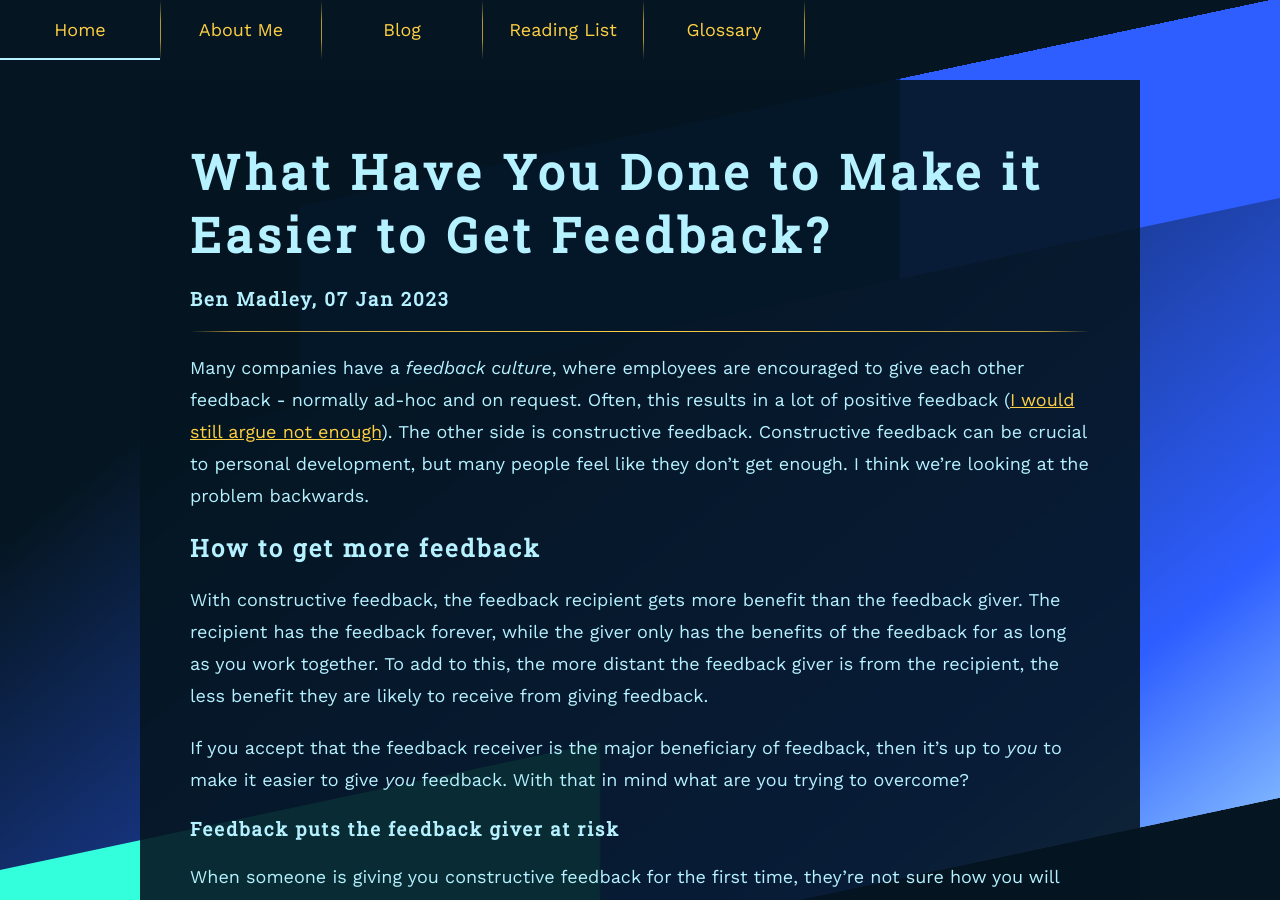
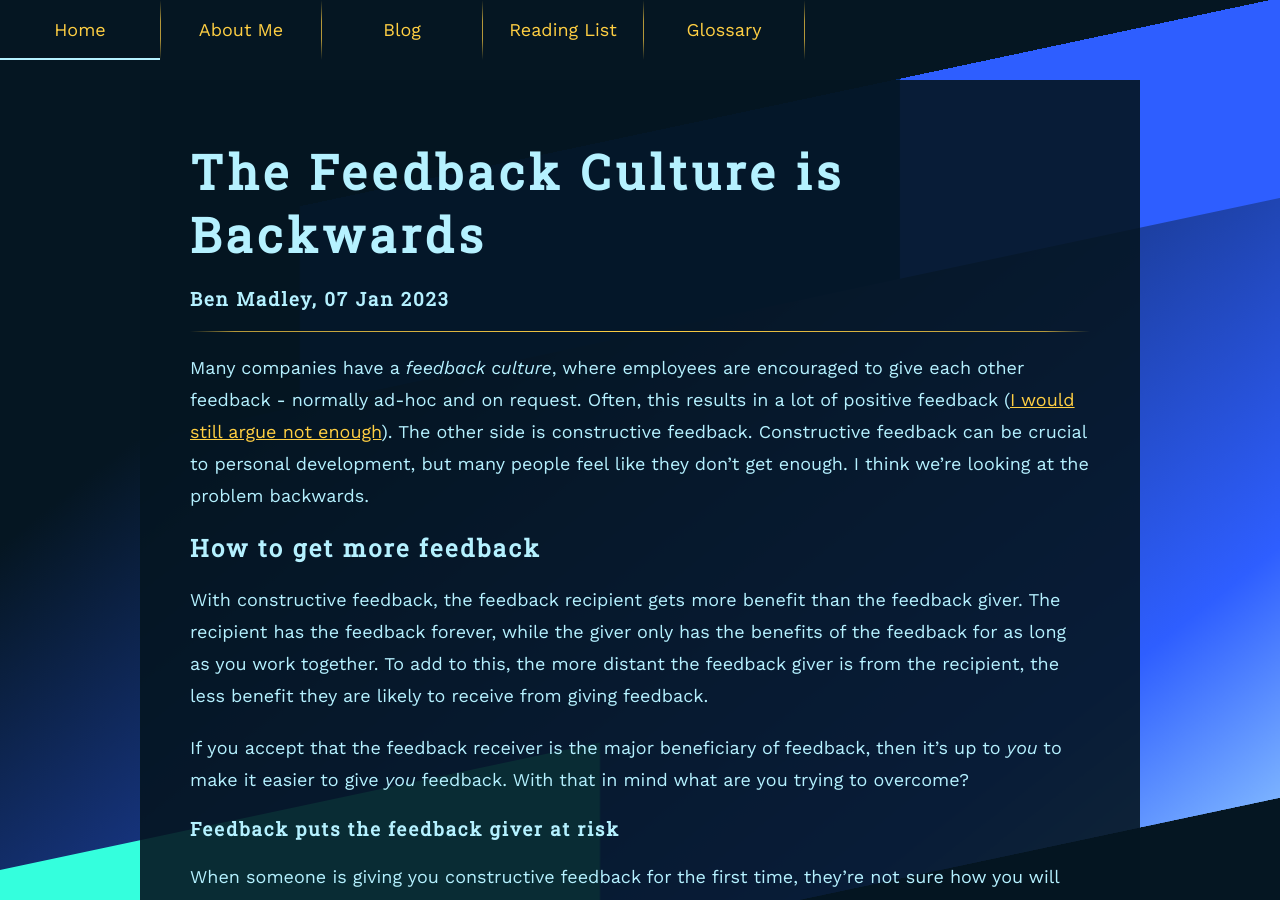
Before and after one commit to FleaRex/PersonalBlog, a Jekyll site: the page built from _posts/2023-01-07-whatHaveYouDone.md, in a window 1280 px wide and 900 px high. Built offline with Jekyll 4.4.1, drawn with Linux system fonts in a browser that asks for light colours.

Commit message:
Rename post.

```diff
--- a/_posts/2023-01-07-whatHaveYouDone.md
+++ b/_posts/2023-01-07-whatHaveYouDone.md
@@ -1,7 +1,7 @@
 ---
 author: Ben Madley
 github: FleaRex
-title: What Have You Done to Make it Easier to Get Feedback?
+title: The Feedback Culture is Backwards
 excerpt: Many companies have a feedback culture, where employees are encouraged to give each other feedback - normally ad-hoc and on request. Often, this results in a lot of positive feedback (I would still argue not enough). The other side is constructive feedback. Constructive feedback can be crucial to personal development, but many people feel like they don't get enough. I think we're looking at the problem backwards.
 
 ---
```
